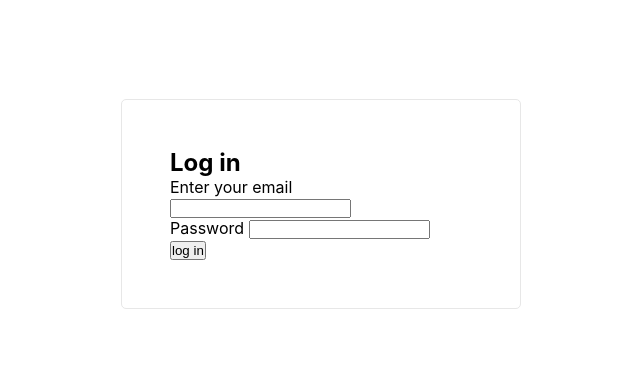
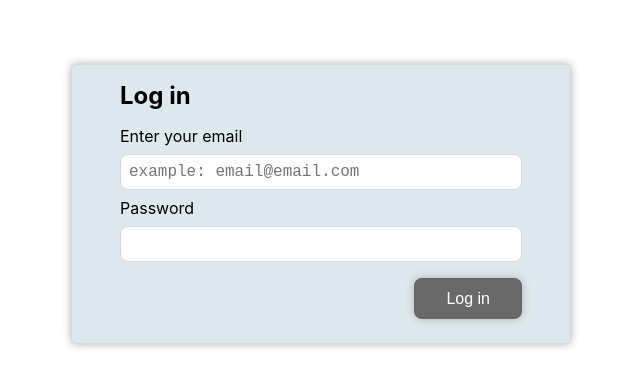
Before and after one commit to ehsanmiran/HTML_CSS_01-2021-10-10, a plain HTML site: page Övninguppgift-1/index.html in a window 1280 px wide. Shown: the part 196-582 px from the top of the page, without its empty margins (319-959 px from the left). Drawn offline with Linux system fonts and the light colour scheme.

Commit message:
complete

```diff
--- a/Övninguppgift-1/index.html
+++ b/Övninguppgift-1/index.html
@@ -9,25 +9,29 @@
 </head>
 <body>
 
+<form action="get">
     <div class="container">
         <div class="login-group">
 
-        <h2>Log in</h2>
+            <h2 class="main-rubric">Log in</h2>
 
             <div>
                 <label for="email" class="lable">Enter your email</label>
-            <input type="email" id="email">
+                <input type="email" id="email" class="inputForm" placeholder="example: email@email.com">
             </div>
 
             <div>
                 <label for="password" class="lable">Password</label>
-            <input type="password" id="password">
+                <input type="password" id="password" class="inputForm">
             </div>
 
-        <button>log in</button>
+            <div class="right">
+                <button class="btn btn-primary">Log in</button>
+            </div>
 
         </div>
     </div>
 
+</form>
 </body>
 </html>
--- a/Övninguppgift-1/styles.css
+++ b/Övninguppgift-1/styles.css
@@ -1,5 +1,7 @@
 :root {
-    --border-color: #e7e7e7;
+    --border-color: #d8d8d8;
+    --background: #dde9ee;
+    --button: #696969;
 }
 * {
     margin: 0;
@@ -9,29 +11,60 @@
 html, body {
     font-family: -apple-system, BlinkMacSystemFont, 'Segoe UI', Roboto, Oxygen, Ubuntu, Cantarell, 'Open Sans', 'Helvetica Neue', sans-serif;
 }
-
-
+/*-------------------( pre-formated )------------------*/
 
 .container {
     height: 100vh;
     display: flex;
     justify-content: center;
-    margin: center;
     align-items: center;
+}
+/*-------------------( whole screen / Flex effect )------------------*/
 
-}
 .login-group {
-    width: 400px;
-    margin: 1em;
-    padding: 3em;
+    background-color: var(--background);
+    width: 500px;
+    margin: 1rem;
+    padding: 1rem 3rem;
     border: 1px solid var(--border-color);
     border-radius: 5px;
+    box-shadow: 0 0 8px rgb(179, 178, 178);
+}
+
+.main-rubric {
+    margin-bottom: 1rem;
 }
 
 .lable {
-
+    font-size: 1rem;
 }
 
 .inputForm {
+    font-size: 1rem;
+    font-family: 'Courier New', Courier, monospace;
     width: 100%;
+    display: inline-block;
+    padding: .5rem;
+    margin: .5rem 0;
+    border-radius: .5rem;
+    border: 1px solid var(--border-color)
 }
+
+.btn {
+    padding: .7rem 2rem;
+    border: transparent;
+    background-color: transparent;
+    cursor: pointer;
+    border-radius: .5rem;
+  }
+.btn-primary {
+    font-size: 1rem;
+    color: #fff;
+    background-color: var(--button);
+    box-shadow: 0 0 8px rgb(179, 178, 178);
+
+  }
+.right {
+    text-align: end;
+    margin: .5rem 0;
+  }
```
Lines whose indentation alone changed are shown as unchanged.
